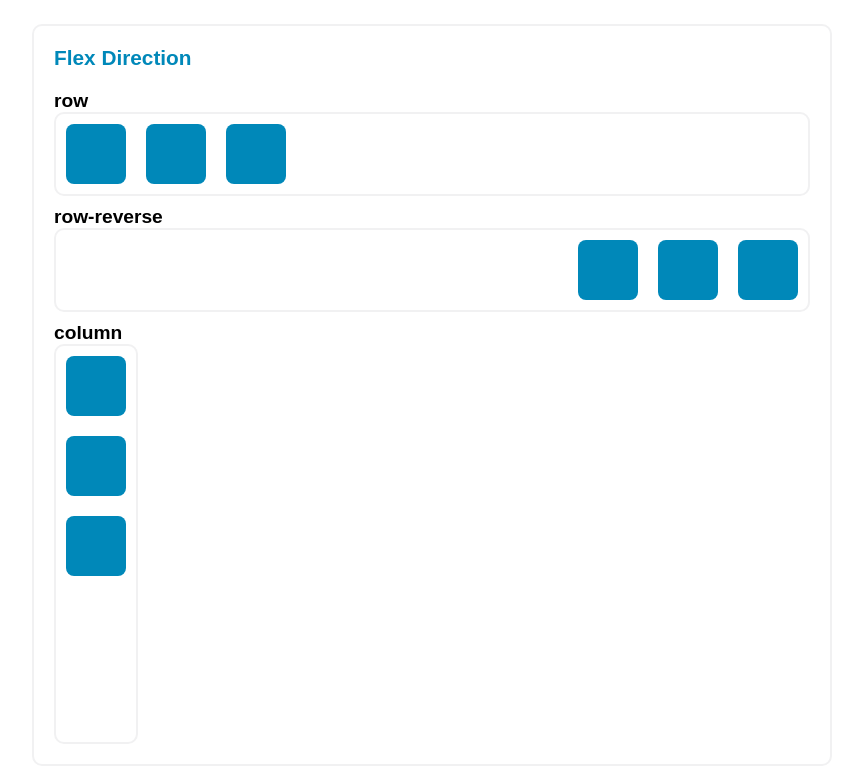
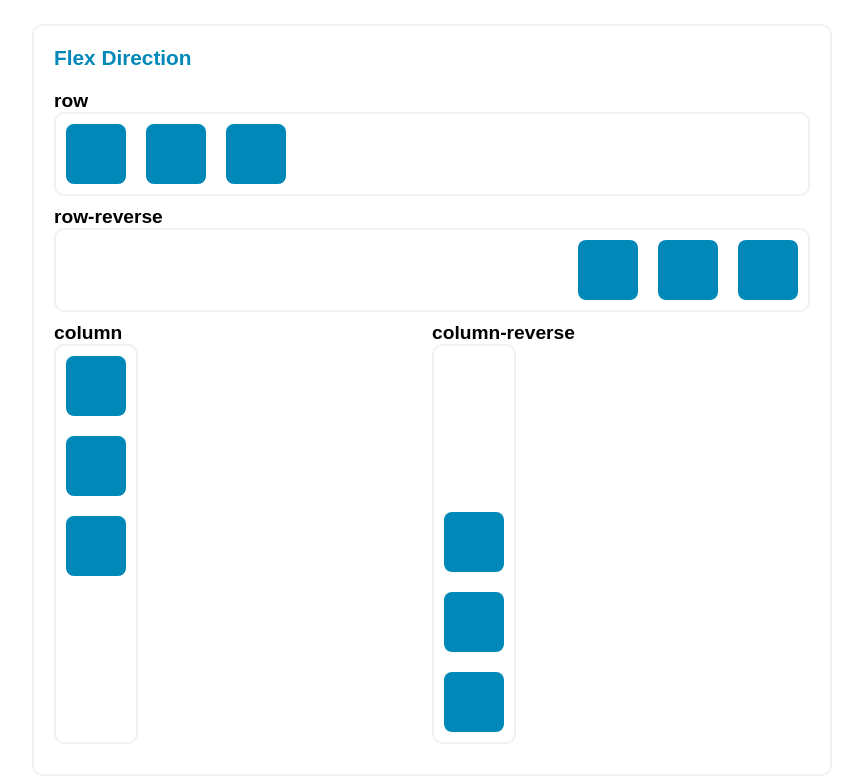
Before and after one commit to arifsptra/my-collection, a plain HTML site: page CSS Flexbox/index.html in a window 1280 px wide. Shown: the part 94-870 px from the top of the page, without its empty margins (208-1071 px from the left). Drawn offline with Linux system fonts and the light colour scheme.

Commit message:
flex direction column-reverse

```diff
--- a/CSS Flexbox/index.html
+++ b/CSS Flexbox/index.html
@@ -23,11 +23,21 @@
         <div class="squere"></div>
         <div class="squere"></div>
       </div>
-      <strong>column</strong>
-      <div class="flex directionColumn">
-        <div class="squere"></div>
-        <div class="squere"></div>
-        <div class="squere"></div>
+      <div class="column">
+        <strong>column</strong>
+        <div class="flex directionColumn">
+          <div class="squere"></div>
+          <div class="squere"></div>
+          <div class="squere"></div>
+        </div>
+      </div>
+      <div class="column-reverse">
+        <strong>column-reverse</strong>
+        <div class="flex directionColumnReverse">
+          <div class="squere"></div>
+          <div class="squere"></div>
+          <div class="squere"></div>
+        </div>
       </div>
     </div>
   </body>
--- a/CSS Flexbox/style.css
+++ b/CSS Flexbox/style.css
@@ -50,8 +50,21 @@ strong {
   flex-direction: row-reverse;
 }
 .directionColumn {
-  margin: 0px;
+  margin: 0px 0px 10px 0px;
   width: max-content;
   height: 400px;
   flex-direction: column;
 }
+.directionColumnReverse {
+  margin: 0px 0px 10px 0px;
+  width: max-content;
+  height: 400px;
+  flex-direction: column-reverse;
+}
+.column {
+  float: left;
+  width: 50%;
+}
+.column-reverse {
+  width: 50%;
+}
```
